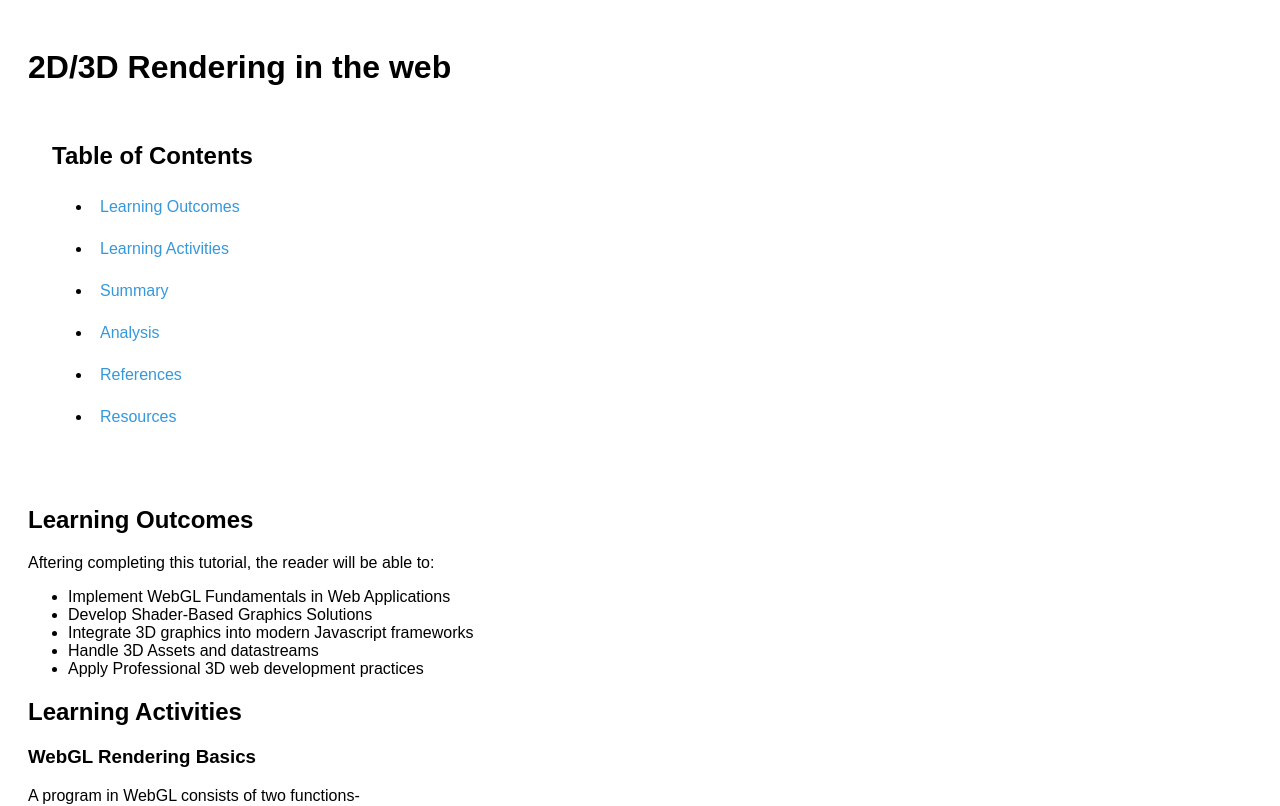
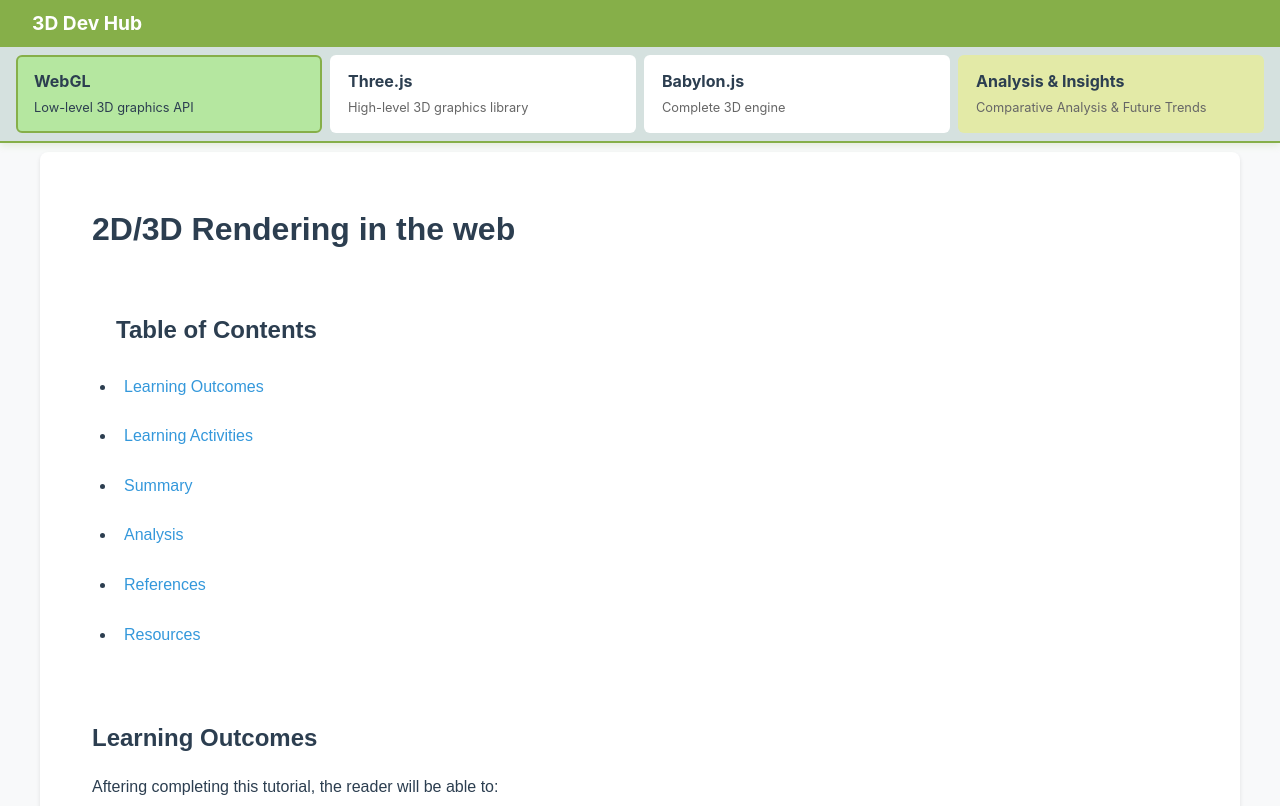
Before and after one commit to KirtanSoni/2D-3D-in-Web, a Vue app: page /babylonjs in a window 1280 px wide. Shown: the top 806 px of the page. Built offline with nearby package versions, Linux system fonts and the light colour scheme.

Commit message:
added nav bar with proper style and animations.

```diff
--- a/src/App.vue
+++ b/src/App.vue
@@ -1,35 +1,101 @@
 <script>
-  import Home from './components/Home.vue'
+import Home from './components/Home.vue';
+import NavigationBar from './components/NavigationBar.vue';
+
 export default {
   name: 'App',
   components: {
+    NavigationBar,
     Home
   }
 }
 </script>
 
-<template class="app">
+<template>
+  <div class="app">
+    <NavigationBar />
+    <main class="main-content">
+      <div class="content-wrapper">
         <Home />
+      </div>
+    </main>
+    <footer class="footer">
+      <p>3D Dev Hub (SER598)</p>
+    </footer>
+  </div>
 </template>
 
-<style scoped>
-  .app {
-  max-width: 800px;
-  margin: 0 auto;
-  padding: 2rem;
-  font-family: Arial, sans-serif;
-  line-height: 1.6;
+<style>
+:root {
+  --primary-color: #00aeff;
+  --text-color: #2c3e50;
+  --background-color: #f8f9fa;
+  --border-color: #eaeaea;
 }
 
-  section {
-    margin: 2rem 0;
-    padding: 1rem;
+* {
+  margin: 0;
+  padding: 0;
+  box-sizing: border-box;
+}
+
+body {
+  font-family: 'Inter', -apple-system, BlinkMacSystemFont, 'Segoe UI', Roboto, Oxygen, Ubuntu, Cantarell, 'Open Sans', 'Helvetica Neue', sans-serif;
+  line-height: 1.6;
+  color: var(--text-color);
+  background-color: var(--background-color);
+}
+
+.app {
+  min-height: 100vh;
+  display: flex;
+  flex-direction: column;
+}
+
+.main-content {
+  flex: 1;
+  padding: 2rem;
+}
+
+.content-wrapper {
+  max-width: 1200px;
+  margin: 0 auto;
   background: white;
+  padding: 2rem;
   border-radius: 8px;
   box-shadow: 0 2px 4px rgba(0,0,0,0.1);
 }
 
-  html {
-    scroll-behavior: smooth;
+.footer {
+  text-align: center;
+  padding: 1rem;
+  background: white;
+  border-top: 1px solid var(--border-color);
+}
+
+h1, h2, h3, h4, h5, h6 {
+  color: var(--text-color);
+  margin-bottom: 1rem;
+}
+
+p {
+  margin-bottom: 1rem;
+}
+
+code {
+  background-color: #f8f9fa;
+  padding: 0.2rem 0.4rem;
+  border-radius: 4px;
+  font-family: 'Fira Code', monospace;
+}
+
+.section {
+  margin-bottom: 2rem;
+  padding-bottom: 2rem;
+  border-bottom: 1px solid var(--border-color);
+}
+
+.section:last-child {
+  border-bottom: none;
 }
 </style>
--- /dev/null
+++ b/src/components/NavigationBar.vue
@@ -0,0 +1,212 @@
+<script>
+import { onMounted, ref } from 'vue';
+
+export default {
+  name: 'NavigationBar',
+  setup() {
+    const activeTab = ref('webgl');
+    const isScrolled = ref(false);
+    const hideHeader = ref(false);
+    let lastScrollY = 0;
+
+    onMounted(() => {
+      window.addEventListener('scroll', () => {
+        isScrolled.value = window.scrollY > 0;
+        hideHeader.value = window.scrollY > 50; // Hide header after scrolling 50px
+        lastScrollY = window.scrollY;
+      });
+    });
+
+    const tabs = [
+      {
+        id: 'webgl',
+        label: 'WebGL',
+        description: 'Low-level 3D graphics API'
+      },
+      {
+        id: 'threejs',
+        label: 'Three.js',
+        description: 'High-level 3D graphics library'
+      },
+      {
+        id: 'babylonjs',
+        label: 'Babylon.js',
+        description: 'Complete 3D engine'
+      },
+      {
+        id: 'analysis',
+        label: 'Analysis & Insights',
+        description: 'Comparative Analysis & Future Trends'
+      }
+    ];
+
+    const selectTab = (tabId) => {
+      activeTab.value = tabId;
+    };
+
+    return {
+      activeTab,
+      tabs,
+      selectTab,
+      isScrolled,
+      hideHeader
+    };
+  }
+}
+</script>
+
+<template>
+  <nav class="navigation" :class="{ 'is-scrolled': isScrolled }">
+    <div class="nav-header" :class="{ 'header-hidden': hideHeader }">
+      <h1 class="nav-title">3D Dev Hub</h1>
+    </div>
+
+    <div class="nav-container">
+      <div class="nav-tabs">
+        <div
+          v-for="tab in tabs"
+          :key="tab.id"
+          class="nav-tab"
+          :class="{
+            active: activeTab === tab.id,
+            'analysis-tab': tab.id === 'analysis'
+          }"
+          @click="selectTab(tab.id)"
+        >
+          <h3>{{ tab.label }}</h3>
+          <p>{{ tab.description }}</p>
+        </div>
+      </div>
+    </div>
+  </nav>
+  <div class="nav-spacer" :class="{ 'header-hidden': hideHeader }"></div>
+</template>
+
+<style scoped>
+.navigation {
+  width: 100%;
+  background: white;
+  box-shadow: 0 2px 8px rgba(134, 175, 73, 0.2);
+  position: fixed;
+  top: 0;
+  left: 0;
+  right: 0;
+  z-index: 1000;
+  transition: all 0.3s ease;
+}
+
+.nav-header {
+  padding: 0.5rem 2rem;
+  background: #86af49;
+  transition: all 0.3s ease;
+  max-height: 50px;
+  overflow: hidden;
+}
+
+.nav-header.header-hidden {
+  max-height: 0;
+  padding: 0 2rem;
+}
+
+.nav-title {
+  font-size: 1.2rem;
+  color: white;
+  margin: 0;
+}
+
+.nav-spacer {
+  height: 120px;
+  transition: height 0.3s ease;
+}
+
+.nav-spacer.header-hidden {
+  height: 70px;
+}
+
+.nav-container {
+  border-bottom: 2px solid #86af49;
+}
+
+.nav-tabs {
+  display: flex;
+  gap: 0.5rem;
+  padding: 0.5rem 1rem;
+  overflow-x: auto;
+  background: #d5e1df;
+}
+
+.nav-tab {
+  flex: 1;
+  padding: 0.75rem 1rem;
+  border-radius: 6px;
+  background: white;
+  cursor: pointer;
+  transition: all 0.3s ease;
+  min-width: 180px;
+  border: 2px solid transparent;
+}
+
+.nav-tab h3 {
+  margin: 0 0 0.25rem 0;
+  font-size: 1rem;
+  color: #2c3e50;
+}
+
+.nav-tab p {
+  margin: 0;
+  font-size: 0.8rem;
+  color: #666;
+}
+
+.nav-tab:hover {
+  border-color: #86af49;
+  transform: translateY(-2px);
+}
+
+.nav-tab.active {
+  background: #b5e7a0;
+  border-color: #86af49;
+}
+
+.nav-tab.analysis-tab {
+  background: #e3eaa7;
+}
+
+.nav-tab.analysis-tab:hover {
+  background: #b5e7a0;
+}
+
+.nav-tab.analysis-tab.active {
+  background: #86af49;
+  color: white;
+}
+
+.nav-tab.active h3,
+.nav-tab.active p {
+  color: #2c3e50;
+}
+
+.nav-tab.analysis-tab.active h3,
+.nav-tab.analysis-tab.active p {
+  color: white;
+}
+
+@media (max-width: 768px) {
+  .nav-tabs {
+    flex-direction: column;
+    padding: 0.5rem;
+  }
+
+  .nav-tab {
+    width: 100%;
+  }
+
+  .nav-spacer {
+    height: 220px;
+  }
+
+  .nav-spacer.header-hidden {
+    height: 170px;
+  }
+}
+</style>
```
Lines whose indentation alone changed are shown as unchanged.
